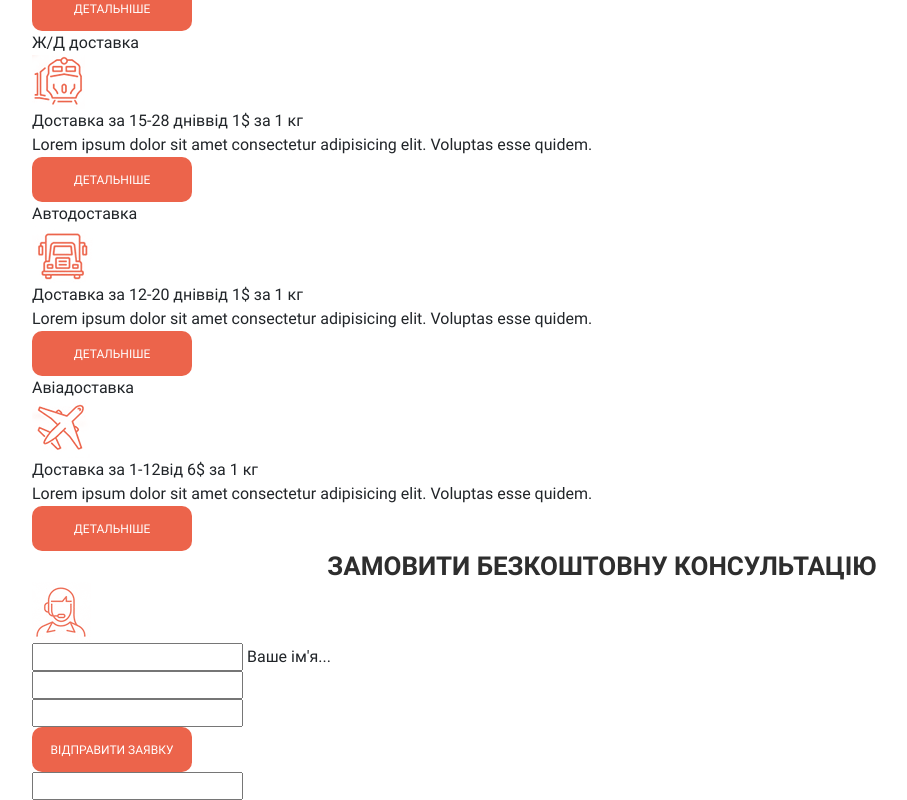
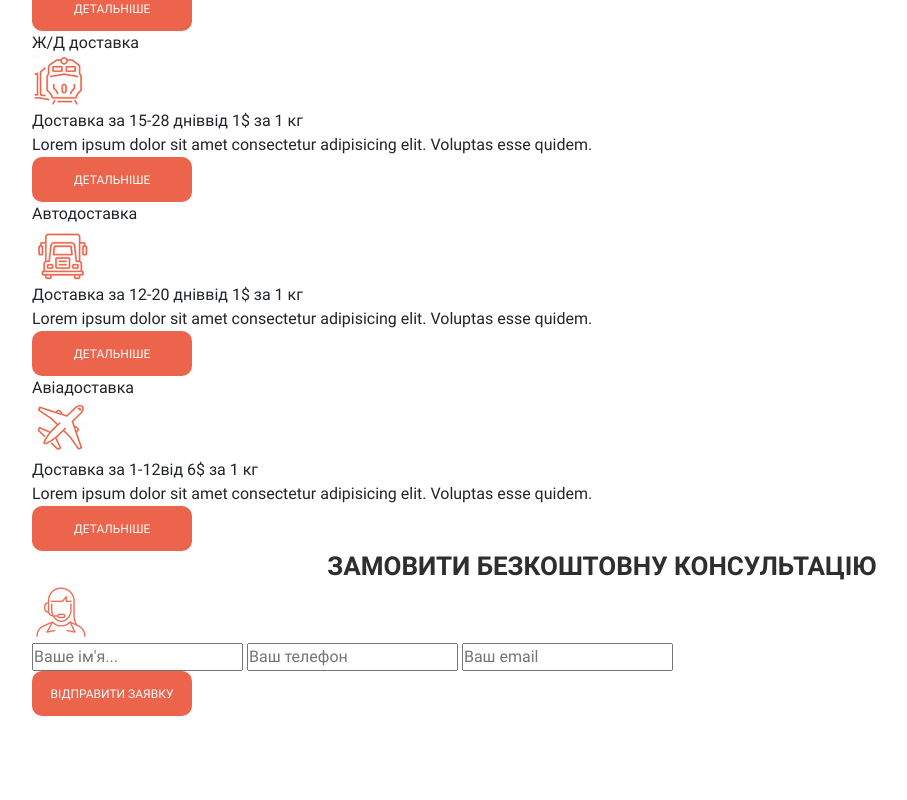
Before and after one commit to MaxBemax/Glopt, a website: page src/index.html in a window 1280 px wide. Shown: the part 2286-3086 px from the top of the page, without its empty margins (38-945 px from the left). After the commit the page ends 3002 px from the top, so only its background shows below. Drawn offline with Linux system fonts and the light colour scheme.

Commit message:
section price+form done

```diff
--- a/src/index.html
+++ b/src/index.html
@@ -232,26 +232,12 @@
                   <img src="icons/6.png" alt="person">
                </div>
             </div>
-            <form action="#" class="price__form">
-               <div class="price__input">
-                  <input required name="name" type="text">
-                  <label for="name">Ваше ім'я...</label>
-               </div>
-               <div class="price__input">
-                  <input type="text">
-                  <label for=""></label>
-               </div>
-               <div class="price__input">
-                  <input type="text">
-                  <label for=""></label>
-               </div>
-               <div class="price__triggers">
+            <form  action="#" class="price__form">
+                  <input name="name" required placeholder="Ваше ім'я..." type="text">
+                  <input name="phone" required placeholder="Ваш телефон" type="number">
+                  <input name="email" required placeholder="Ваш email" type="email">
+
                   <button class="button">Відправити заявку</button>
-                  <div class="price__policy">
-                     <input type="text">
-                     <span></span>
-                  </div>
-               </div>
             </form>
          </div>
       </div>
--- a/src/sass/blocks/_price.scss
+++ b/src/sass/blocks/_price.scss
@@ -35,10 +35,12 @@
       color: #ffffff;
    }
    &__icon {
+      display: flex;
+      align-items: center;
       margin: 0 auto;
       margin-top: 15px;
       width: 61px;
-      height: 57px;
+      min-height: 57px;
       img {
          width: 100%;
          height: 100%;
@@ -72,6 +74,7 @@
    }
    &__advice {
       margin-top: 55px;
+      min-height: 230px;
    }
    &__icon-operator {
       img {
@@ -81,8 +84,26 @@
       }
    }
    &__form {
+      margin: 0 auto;
       margin-top: 20px;
+      width: 810px;
       display: flex;
       flex-direction: row;
+      justify-content: center;
+      flex-wrap: wrap;
+      input {
+         width: 270px;
+         height: 47px;
+         border: 1px solid rgba(0,0,0,0.2);
+         opacity: 0.7;
+         font-size: 13px;
+         font-weight: 300;
+         color: #101010;
+         border-radius: 25px;
+         padding: 0 20px;
+         &:nth-child(3) {
+            margin-bottom: 30px;
+         }
+      }
    }
 }
--- a/src/sass/blocks/_promo.scss
+++ b/src/sass/blocks/_promo.scss
@@ -49,10 +49,11 @@
       justify-content: space-between;
    }
    &__icon {
-      display: block;
+      display: flex;
+      align-items: center;
       margin: 0 auto;
       width: 65px;
-      height: 65px;
+      min-height: 65px;
       img {
          width: 100%;
          height: 100%;
```
Also changed, not shown: dist/css/style.min.css, dist/index.html.
